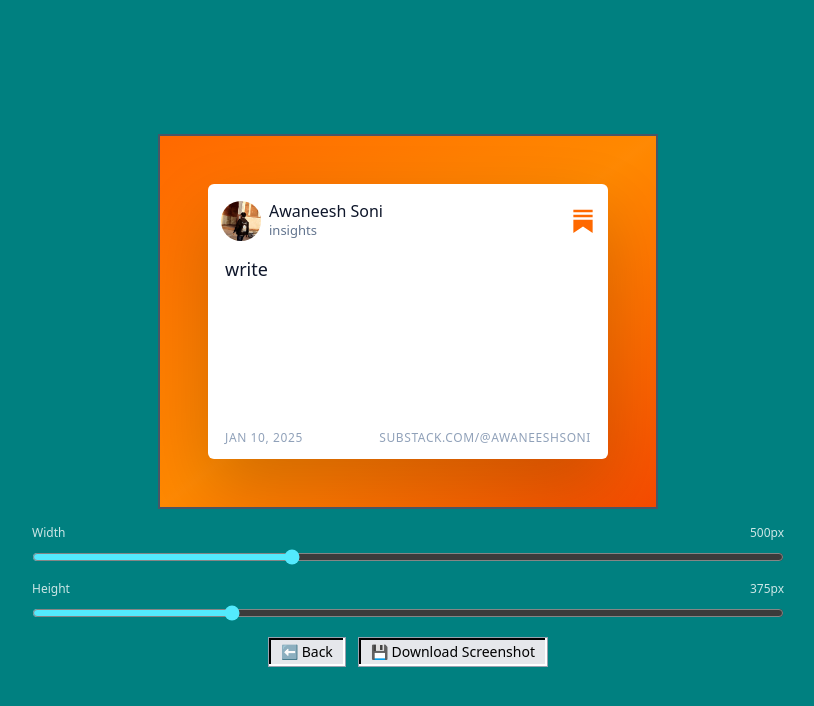
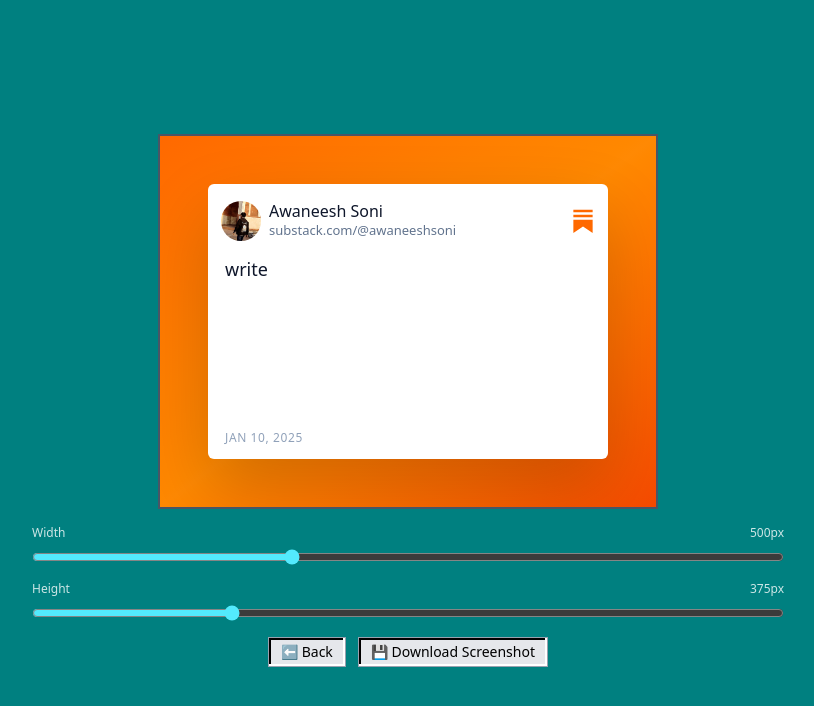
Before and after one commit to awaneeshsoni/ssui, a React (Vite) app: page / in a window 1280 px wide. Both pictures are taken after a click on the button "✍️ Open Substack". Shown: the top 706 px of the page, without its empty margins (232-1046 px from the left). Built offline with nearby package versions, Linux system fonts and the light colour scheme.

Commit message:
footer fix

```diff
--- a/src/components/SubstackCard.jsx
+++ b/src/components/SubstackCard.jsx
@@ -21,7 +21,7 @@
             />
             <div>
               <div className="text-base font-medium text-slate-900 my-[-2px]">Awaneesh Soni</div>
-              <div className="text-[13px] text-slate-500">insights</div>
+              <div className="text-[13px] text-slate-500">substack.com/@awaneeshsoni</div>
             </div>
           </div>
           <svg className="w-6 h-6 text-orange-500" viewBox="0 0 20 20" fill="currentColor" xmlns="http://www.w3.org/2000/svg">
@@ -45,7 +45,6 @@
 
           <div className="flex items-center justify-between flex-nowrap gap-2 text-xs text-slate-400 uppercase tracking-[0.05em] font-medium pb-3 pt-2">
             <span className="whitespace-nowrap">Jan 10, 2025</span>
-            <span className="whitespace-nowrap overflow-hidden text-ellipsis max-w-full">substack.com/@awaneeshsoni</span>
           </div>
         </div>
       </div>
```
